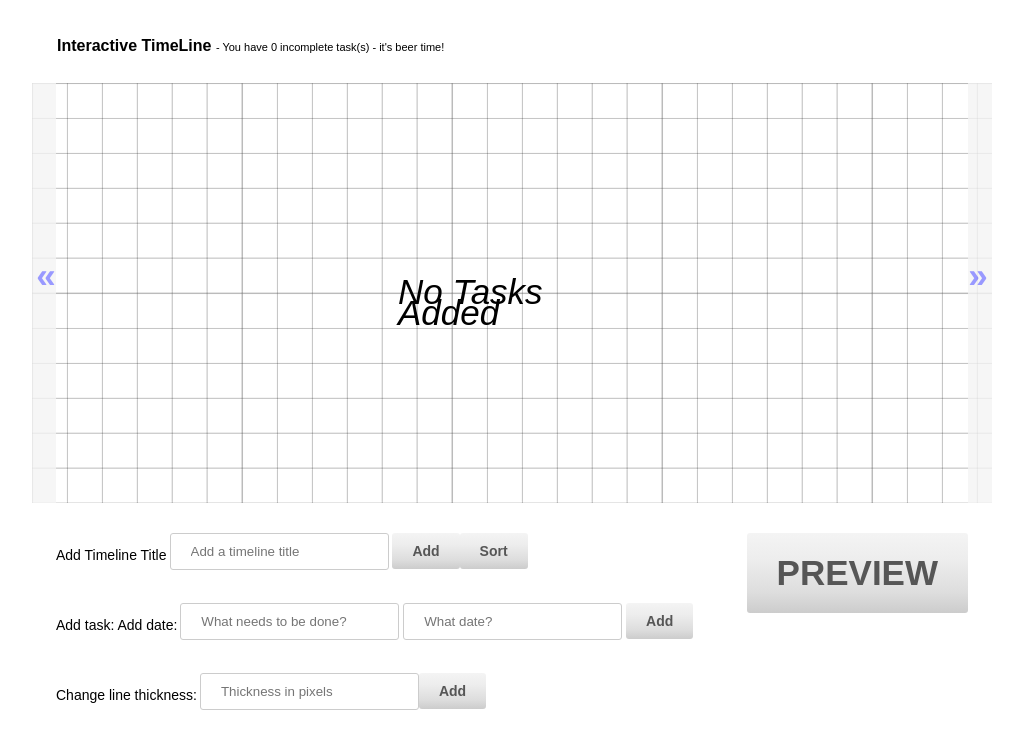
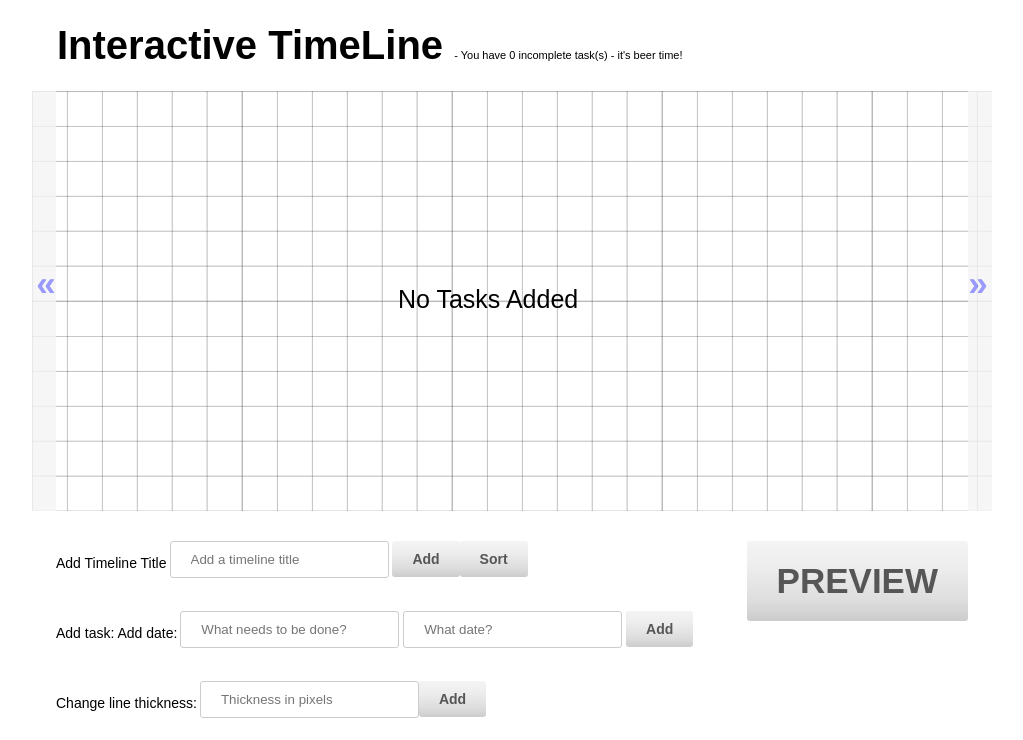
Before and after one commit to PixelPushingPunk/Development, a plain HTML site: page Timeline/index.html in a window 1280 px wide. Shown: the top 740 px of the page, without its empty margins (128-1151 px from the left). Drawn offline with nearby package versions, Linux system fonts and the light colour scheme; a script that the page names is missing.

Commit message:
Tidy Code
Tidy Code

```diff
--- a/Timeline/css/global.css
+++ b/Timeline/css/global.css
@@ -14,8 +14,15 @@ header {
 	overflow:hidden;
 }
 
-header h1 { float:left; margin:10px 0 0; }
-header #export, header #print { float:right; }
+header h1 {
+	float:left;
+	margin:10px 0 0;
+	font-size:40px;
+}
+
+header #export, header #print {
+	float:right;
+}
 
 #wrapper {
 	width:75%;
@@ -415,8 +422,8 @@ span.completeTasks {
 }
 
 #noData h1 {
-	font-size:35px;
-	font-style:italic;
+	font-size:25px;
+	font-style:normal;
 	font-weight:normal;
 }
 
--- a/Timeline/index.html
+++ b/Timeline/index.html
@@ -117,7 +117,6 @@
 			</div>
 			<div class="right previewWrapper">
 				<button data-bind='click: save, enable: tasks().length > 0' id="saveJSON">PREVIEW</button>
-				<!--<a class="button" href="#" id="export" name="export">Preview</a> -->
 			</div>
 		</section>
 		<div class="clear"></div>
@@ -129,7 +128,7 @@
 	</div>
 
 	<div id="canvasPlay">
-			<div class="bottomBtnWrapper"><!--<button data-bind='click: save, enable: tasks().length > 0' id="saveJSON">Save to JSON and Generate Timeline</button>--> <!--<button id="generateTimeline">Generate Timeline</button>--></div>
+			<div class="bottomBtnWrapper"></div>
 			<div class="clear"></div>
 
 			<div class="cNotSupport canvasClass"><h1>Canvas is not supported in your browser</h1></div>
```
Also changed, not shown: Timeline/js/global.js (+51 -52 lines).
